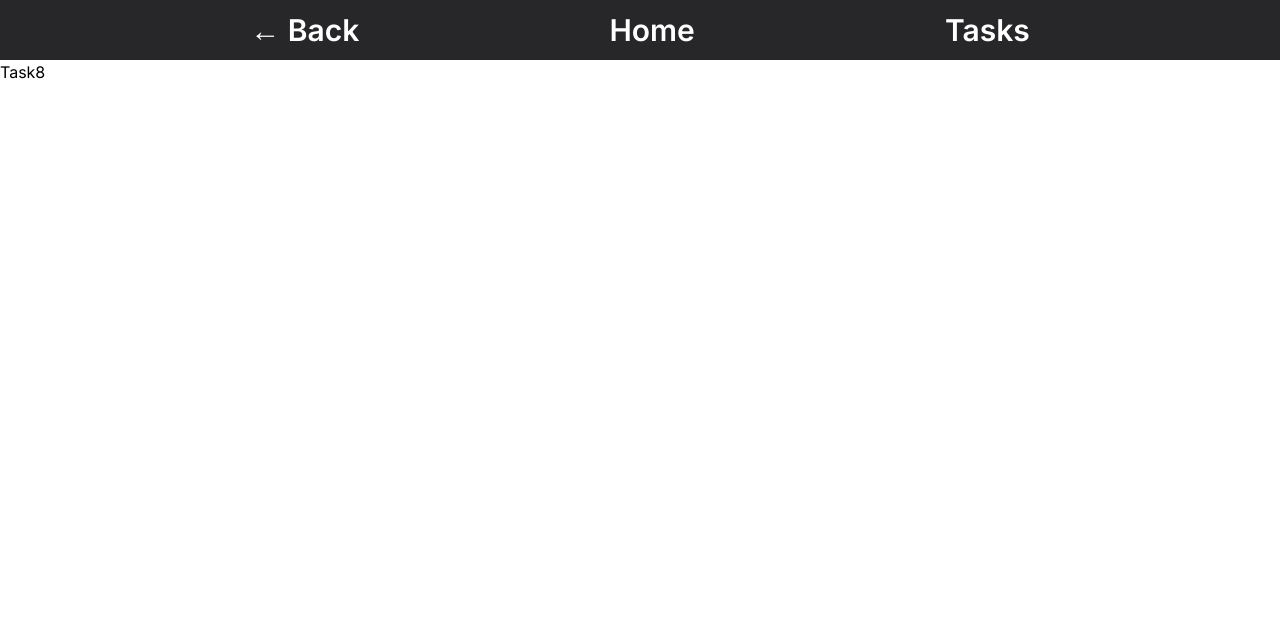
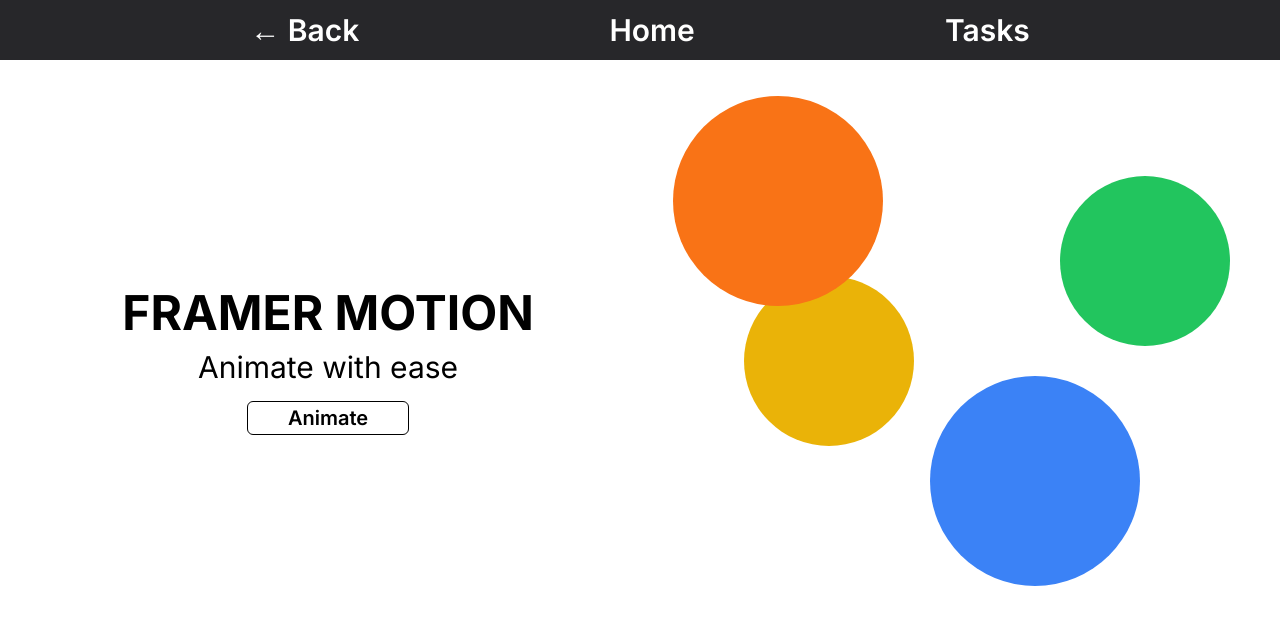
Before and after one commit to Hamdan-Khan/Fellowship-Interface, a React (Vite) app: page /tasks/task-8 in a window 1280 px wide. Shown: the top 624 px of the page. Built offline with nearby package versions, Linux system fonts and the light colour scheme.

Commit message:
Task 8 completed

```diff
--- a/package.json
+++ b/package.json
@@ -9,6 +9,7 @@
     "preview": "vite preview"
   },
   "dependencies": {
+    "framer-motion": "^10.12.16",
     "react": "^18.2.0",
     "react-dom": "^18.2.0",
     "react-router-dom": "^6.10.0",
--- a/src/Tasks/Task-5/Task5.jsx
+++ b/src/Tasks/Task-5/Task5.jsx
@@ -6,7 +6,11 @@
     <div className={styles.container}>
       <div className={styles.smallContainer}>
         <h1 className={styles.heading}>STYLING DONE BY CSS MODULES</h1>
-        <a href="" className={styles.button}>
+        <a
+          href="https://github.com/Hamdan-Khan/Fellowship-Interface/tree/master/src/Tasks/Task-5"
+          target="_blank"
+          className={styles.button}
+        >
           View Source Code
         </a>
       </div>
--- a/src/Tasks/Task-6/Task6.jsx
+++ b/src/Tasks/Task-6/Task6.jsx
@@ -35,7 +35,12 @@
   return (
     <Section>
       <Heading>STYLING DONE BY STYLED COMPONENTS</Heading>
-      <Button href="">View source code</Button>
+      <Button
+        href="https://github.com/Hamdan-Khan/Fellowship-Interface/tree/master/src/Tasks/Task-6"
+        target="_blank"
+      >
+        View source code
+      </Button>
     </Section>
   );
 };
--- a/src/Tasks/Task-7/Task7.jsx
+++ b/src/Tasks/Task-7/Task7.jsx
@@ -10,7 +10,8 @@
         </p>
         <p>This whole Tasks interface is styled using Tailwind CSS</p>
         <a
-          href=""
+          target="_blank"
+          href="https://github.com/Hamdan-Khan/Fellowship-Interface/tree/master/src/Tasks/Task-7"
           className="border border-black px-3 py-1 font-semibold bg-black text-white rounded-sm mt-3"
         >
           View Source Code
--- a/src/Tasks/Task-8/Task8.jsx
+++ b/src/Tasks/Task-8/Task8.jsx
@@ -1,7 +1,70 @@
-import React from "react";
+import React, { useState } from "react";
+import { motion } from "framer-motion";
 
 const Task8 = () => {
-  return <div>Task8</div>;
+  const delay = 0.2;
+  const [render, setRender] = useState(1);
+  return (
+    <section
+      key={render}
+      className="flex flex-col sm:flex-row gap-2 px-5 py-4 items-stretch h-[600px]"
+    >
+      <div className="flex flex-col sm:w-[50%] p-4 justify-center items-center">
+        <motion.h1
+          initial={{ opacity: 0.3, y: -200 }}
+          animate={{ y: 0, opacity: 1 }}
+          transition={{ duration: 0.8 }}
+          className="text-5xl font-bold my-3"
+        >
+          FRAMER MOTION
+        </motion.h1>
+        <motion.p
+          initial={{ opacity: 0.3, y: -200 }}
+          animate={{ y: 0, opacity: 1 }}
+          transition={{ duration: 0.8 }}
+          className="text-3xl mb-2"
+        >
+          Animate with ease
+        </motion.p>
+        <motion.button
+          initial={{ opacity: 0, scale: 0.8 }}
+          animate={{ opacity: 1, scale: 1, transition: { duration: 0.5 } }}
+          whileHover={{ scale: 1.06 }}
+          whileTap={{ scale: 0.94 }}
+          onClick={() => setRender(render + 1)}
+          className="border rounded-md my-2 border-black px-10 font-semibold text-xl py-0.5 w-max"
+        >
+          Animate
+        </motion.button>
+      </div>
+      <div className="flex justify-center items-center relative sm:w-[50%]">
+        <motion.div
+          initial={{ opacity: 0, scale: 0.8 }}
+          animate={{ opacity: 1, scale: 1 }}
+          transition={{ duration: 0.6 }}
+          className="w-[170px] h-[170px] bg-green-500 rounded-[50%] absolute top-[100px] right-[30px]"
+        ></motion.div>
+        <motion.div
+          initial={{ opacity: 0, scale: 0.8 }}
+          animate={{ opacity: 1, scale: 1 }}
+          transition={{ duration: 0.6, delay: delay * 1 }}
+          className="w-[170px] h-[170px] bg-yellow-500 rounded-[50%] absolute top-[200px] left-[100px]"
+        ></motion.div>
+        <motion.div
+          initial={{ opacity: 0, scale: 0.8 }}
+          animate={{ opacity: 1, scale: 1 }}
+          transition={{ duration: 0.6, delay: delay * 2 }}
+          className="w-[210px] h-[210px] bg-blue-500 rounded-[50%] absolute top-[300px] right-[120px]"
+        ></motion.div>
+        <motion.div
+          initial={{ opacity: 0, scale: 0.8 }}
+          animate={{ opacity: 1, scale: 1 }}
+          transition={{ duration: 0.6, delay: delay * 3 }}
+          className="w-[210px] h-[210px] bg-orange-500 rounded-[50%] absolute top-[20px] left-[29px]"
+        ></motion.div>
+      </div>
+    </section>
+  );
 };
 
 export default Task8;
```
Also changed, not shown: 1 other file (tests, documents, lock files or other folders).
